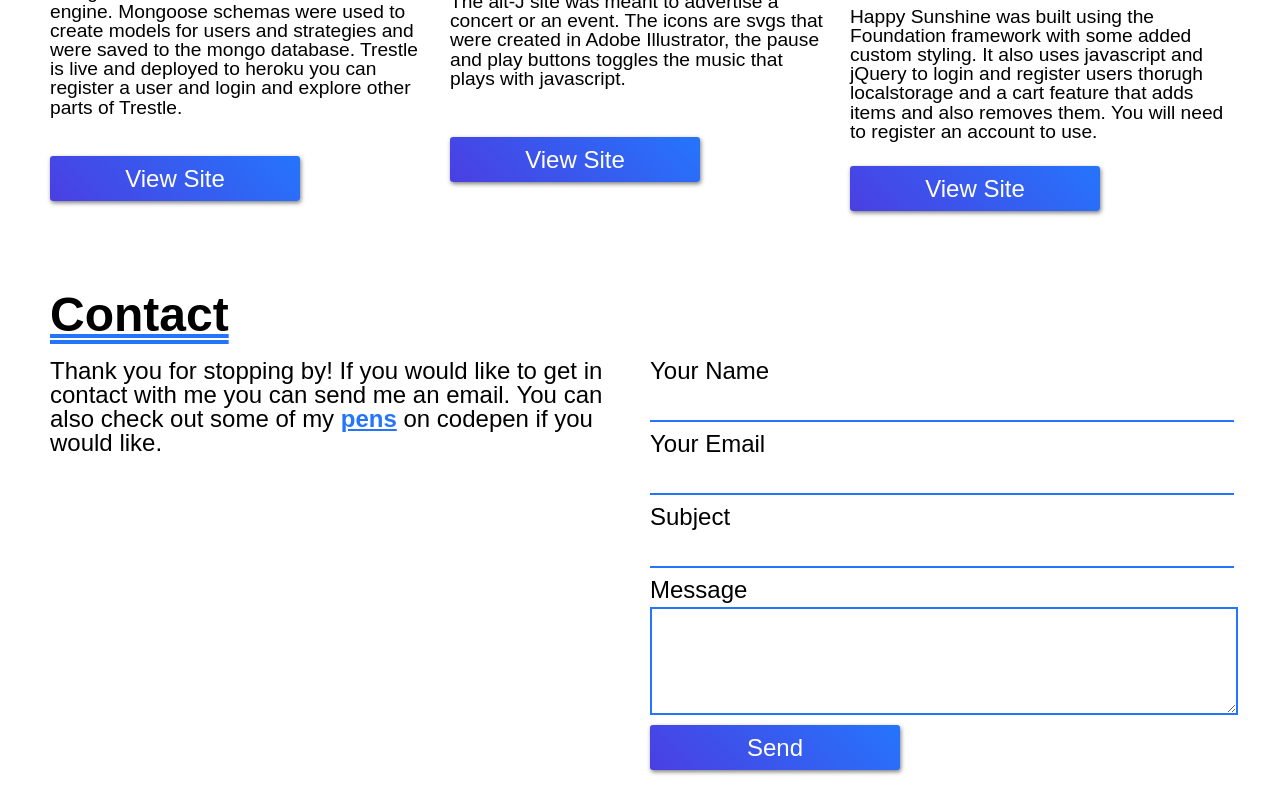
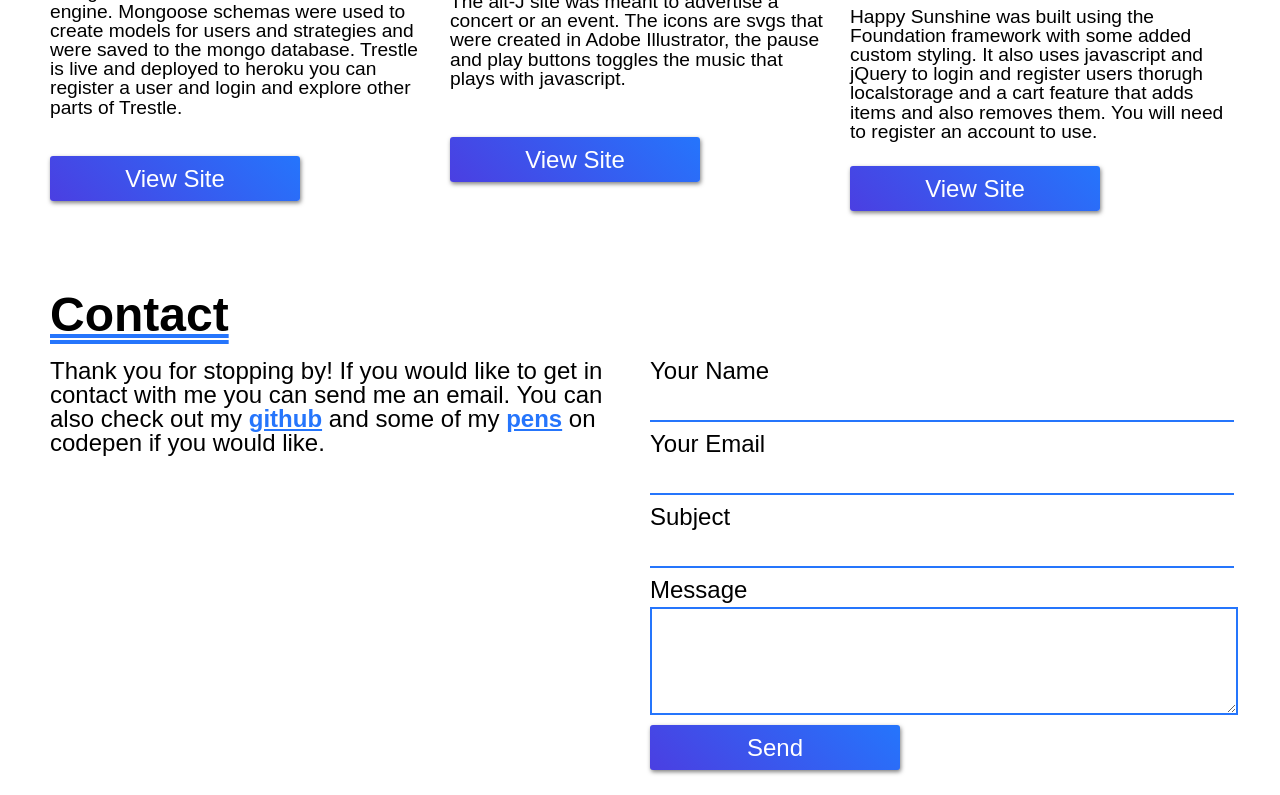
Before and after one commit to torres-diego/portfolio, a website: page index.html in a window 1280 px wide. Shown: the part 1512-2307 px from the top of the page. Drawn offline with Linux system fonts and the light colour scheme; a web font is replaced by a local one.

Commit message:
added link to github profile

```diff
--- a/index.html
+++ b/index.html
@@ -54,7 +54,7 @@
             <h2>Contact</h2>
             <div class="contact__wrapper">
                 <p>Thank you for stopping by! If you would like to get in contact with me you can send me an email. You can
-                    also check out some of my
+                    also check out my <a class="link" href="https://github.com/torres-diego">github</a> and some of my
                     <a  class="link" href="https://codepen.io/diegotorres/">pens</a> on codepen if you would like.</p>
                 <form action="https://formspree.io/diegoetorres1@gmail.com" method="POST">
                     <div class="form__group">
```
